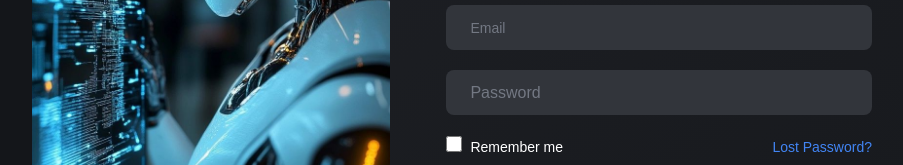
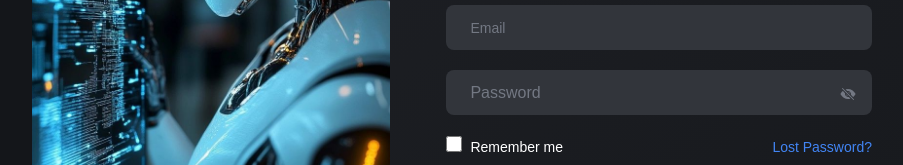
Before and after one commit to Interviewer-App/interviewer-web, a Next.js app: page /login in a window 1280 px wide. Shown: the part 387-552 px from the top of the page, without its empty margins (160-1063 px from the left). Built offline with nearby package versions, Linux system fonts and the light colour scheme; no server answers.

Commit message:
Add password visibility toggle to login page

```diff
--- a/src/app/(auth)/login/page.js
+++ b/src/app/(auth)/login/page.js
@@ -13,6 +13,8 @@ import sideImage from "@/assets/signin/sign-in-side-mage.jpg";
 //icons
 import { FcGoogle } from "react-icons/fc";
 import { FaGithub } from "react-icons/fa";
+import { IoEye } from "react-icons/io5";
+import { IoEyeOff } from "react-icons/io5";
 
 import { useToast } from "@/hooks/use-toast"
 import { ToastAction } from "@/components/ui/toast"
@@ -22,6 +24,7 @@ const LoginPage = () => {
   const { login } = useAuth();
   const [email, setEmail] = useState("");
   const [password, setPassword] = useState("");
+  const [showPassword, setShowPassword] = useState(false);
   const router = useRouter();
   const { toast } = useToast()
 
@@ -122,8 +125,9 @@ const LoginPage = () => {
               required
               className=" h-[45px] w-full rounded-lg text-sm border-0 bg-[#32353b] placeholder-[#737883] px-6 py-2 mb-5"
             />
+            <div className=" w-full relative">
             <input
-              type="password"
+              type={showPassword ? "text" : "password"}
               placeholder="Password"
               name="password"
               value={password}
@@ -131,6 +135,8 @@ const LoginPage = () => {
               required
               className=" h-[45px] w-full rounded-lg text-base border-0 bg-[#32353b] placeholder-[#737883] px-6 py-2"
             />
+            {showPassword ? <IoEye onClick={() => setShowPassword(!showPassword)} className=" absolute right-4 top-4 text-[#737883] cursor-pointer" /> : <IoEyeOff onClick={() => setShowPassword(!showPassword)} className=" absolute right-4 top-4 text-[#737883] cursor-pointer" />}
+            </div>
             <div className=" w-full flex justify-between items-center mt-5">
               <div>
                 <input
```
